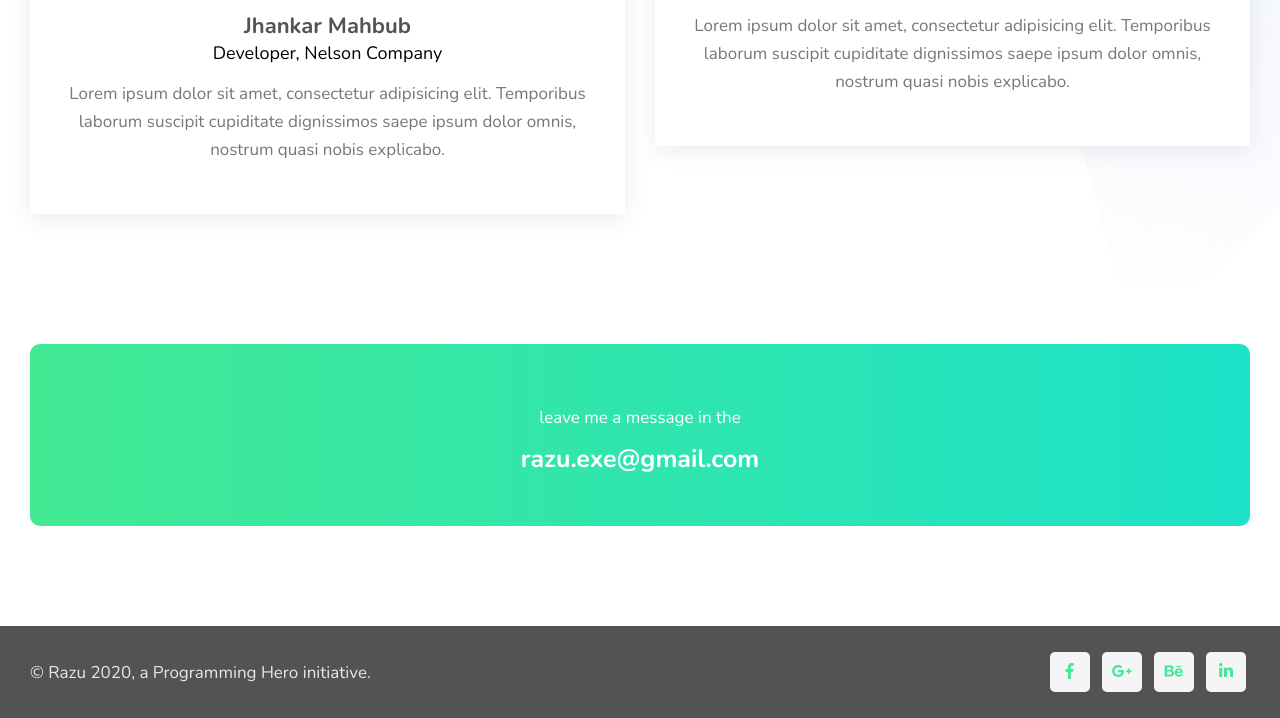
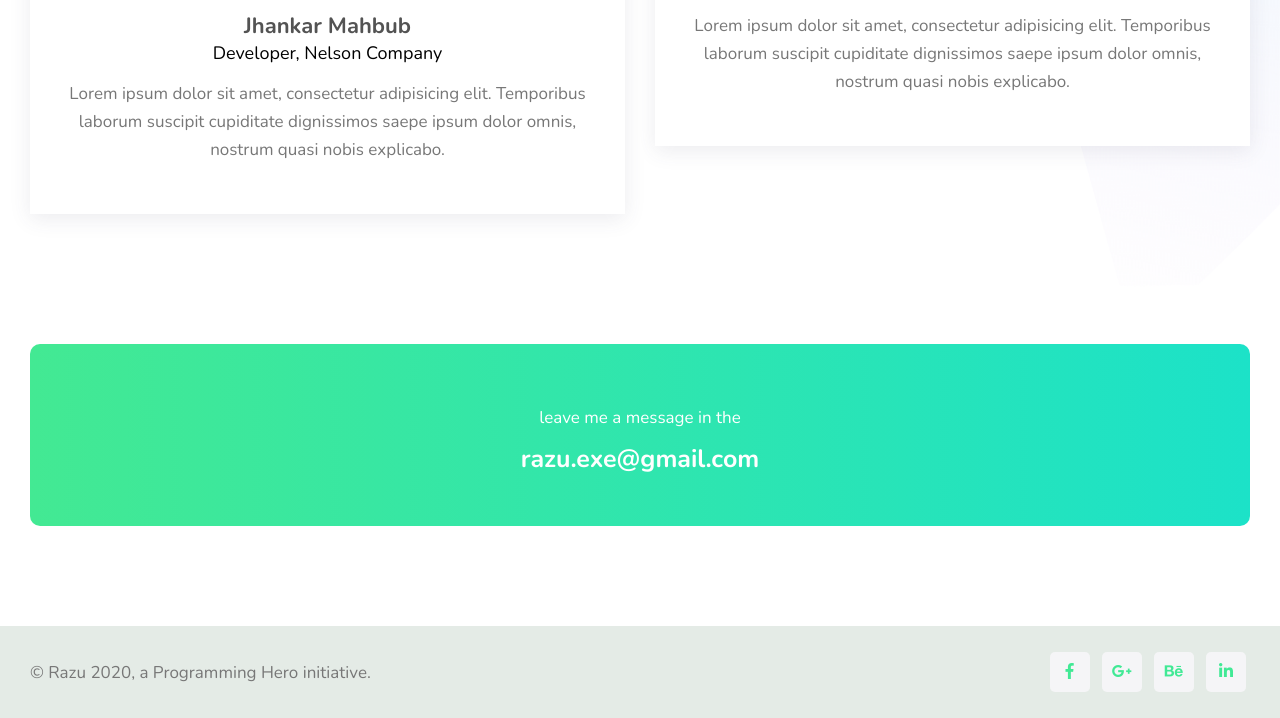
Before and after one commit to razuahmed21/Simple-Personal-Website-HTML, a plain HTML site: page index.html in a window 1280 px wide. Shown: the part 2895-3613 px from the top of the page. Drawn offline with nearby package versions, Linux system fonts and the light colour scheme.

Commit message:
footer color changes

```diff
--- a/style.css
+++ b/style.css
@@ -1034,10 +1034,11 @@ a.gradient-btn {
 
 /* Footer Section*/
 footer {
-	background-color: #535353;padding: 10px 0;
+	background-color: #E4EBE6;
+	padding: 10px 0;
 }
 footer p {
-	margin: 0;
+	margin:rgb(66, 66, 66)
 	color: rgb(233, 231, 231);
 	margin-top: 23px;
 }
```
